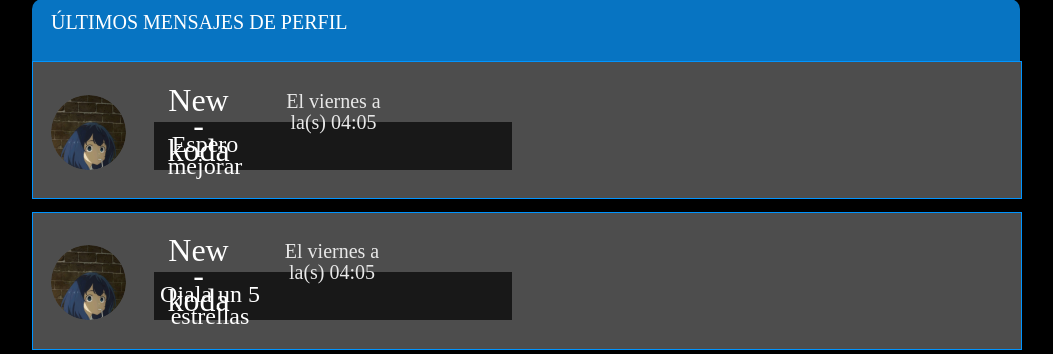
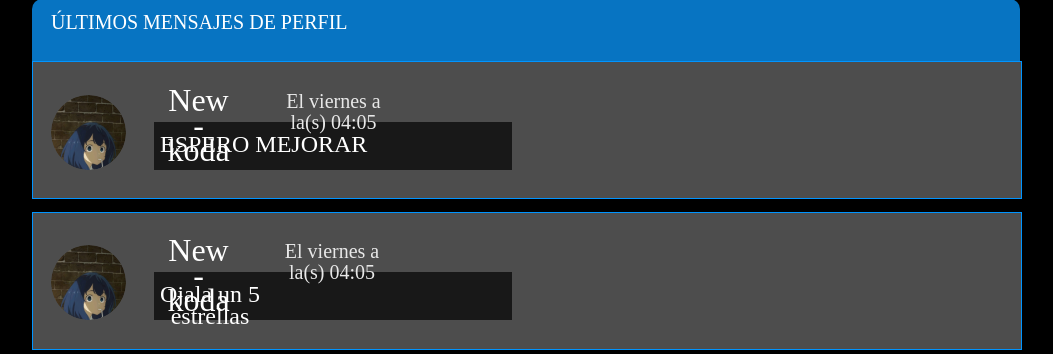
Before and after one commit to NewKoda/Trabajo, a PHP site: page /Novedades_con_login.html in a window 1280 px wide; the page is wider, and only the part inside the window is pictured. Shown: the part 1050-1404 px from the top of that part, without its empty margins (108-1161 px from the left). Run offline with PHP 8.4, Linux system fonts and the light colour scheme.

Commit message:
Cambio contenido

```diff
--- a/Main.css
+++ b/Main.css
@@ -354,3 +354,41 @@ line-height: 20px;
     word-wrap: break-word; /* Ajustar palabras largas si es necesario */
     white-space: nowrap; /* Mantener el texto en una sola línea */
 }
+
+
+.texto-new-koda {
+    width: 67px; /* Ancho del contenedor */
+    height: 25px; /* Altura del contenedor */
+    left: 1312px; /* Posición izquierda */
+    top: 676px; /* Posición superior */
+    position: absolute; /* Posicionamiento absoluto */
+    display: inline-flex; /* Mostrar en línea con flexbox */
+    justify-content: center; /* Centrar contenido horizontalmente */
+    align-items: center; /* Centrar contenido verticalmente */
+    text-align: center; /* Alinear texto al centro */
+    color: white; /* Color del texto */
+    font-size: 14px; /* Tamaño de la fuente */
+    font-family: 'Just Another Hand'; /* Fuente personalizada */
+    font-weight: 400; /* Peso de la fuente */
+    text-transform: uppercase; /* Transformar a mayúsculas */
+    line-height: 20px; /* Altura de línea */
+
+    word-wrap: break-word; /* Ajustar palabras largas si es necesario */
+}
+
+.texto-espero-mejorar {
+    width: 102px; /* Ancho del contenedor */
+    height: 24px; /* Altura del contenedor */
+    left: 268px; /* Posición izquierda */
+    top: 1184px; /* Posición superior */
+    position: absolute; /* Posicionamiento absoluto */
+    text-align: center; /* Alinear texto al centro */
+    color: white; /* Color del texto */
+    font-size: 24px; /* Tamaño de la fuente */
+    font-family: 'Just Another Hand'; /* Fuente personalizada */
+    font-weight: 400; /* Peso de la fuente */
+    text-transform: uppercase; /* Transformar a mayúsculas */
+    line-height: 20px; /* Altura de línea */
+    white-space: nowrap; /* Mantener el texto en una sola línea */
+    word-wrap: break-word; /* Ajustar palabras largas si es necesario */
+}
--- a/Novedades_con_login.html
+++ b/Novedades_con_login.html
@@ -103,9 +103,8 @@
 
     </div>
 
-    <div style="width: 67px; height: 25px; left: 1301px; top: 676px; position: absolute; justify-content: center; align-items: center; display: inline-flex">
-        <div style="width: 67px; height: 25px; text-align: center"><span style="color: white; font-size: 24px; font-family: Just Another Hand; font-weight: 400; text-transform: uppercase; line-height: 20px; word-wrap: break-word">n</span><span style="color: white; font-size: 24px; font-family: Just Another Hand; font-weight: 400; text-transform: lowercase; line-height: 20px; word-wrap: break-word">ew-koda</span></div>
-    </div>
+    <div class="texto-new-koda">new-koda</div>
+
     <img style="width: 75px; height: 75px; left: 159px; top: 557px; position: absolute; border-radius: 375px" src="imagenes/personaje_11.png" />
     <img style="width: 75px; height: 75px; left: 159px; top: 722px; position: absolute; border-radius: 375px" src="imagenes/personaje_11.png" />
     <img style="width: 75px; height: 75px; left: 159px; top: 866px; position: absolute; border-radius: 375px" src="imagenes/personaje_11.png" />
@@ -121,7 +120,8 @@
 
     <div style="width: 106px; height: 18px; left: 786px; top: 597px; position: absolute; color: white; font-size: 16px; font-family: Open Sans; font-weight: 700; text-transform: uppercase; line-height: 20px; word-wrap: break-word">VISITAS: 3</div>
     <div style="width: 358px; height: 48px; left: 262px; top: 1172px; position: absolute; background: #181818"></div>
-    <div style="width: 102px; height: 24px; left: 262px; top: 1184px; position: absolute; text-align: center"><span style="color: white; font-size: 24px; font-family: Just Another Hand; font-weight: 400; text-transform: uppercase; line-height: 20px; word-wrap: break-word">E</span><span style="color: white; font-size: 24px; font-family: Just Another Hand; font-weight: 400; text-transform: lowercase; line-height: 20px; word-wrap: break-word">SPERO MEJORAR</span></div>
+    <div class="texto-espero-mejorar">ESPERO MEJORAR</div>
+
     <div style="width: 106px; height: 24px; left: 265px; top: 1334px; position: absolute; text-align: center"><span style="color: white; font-size: 24px; font-family: Just Another Hand; font-weight: 400; text-transform: uppercase; line-height: 20px; word-wrap: break-word">O</span><span style="color: white; font-size: 24px; font-family: Just Another Hand; font-weight: 400; text-transform: lowercase; line-height: 20px; word-wrap: break-word">JALA UN 5 ESTRELLAS</span></div>
     <div style="left: 892px; top: 590px; position: absolute; justify-content: flex-start; align-items: center; gap: 9px; display: inline-flex">
         <div style="width: 32px; height: 32px; position: relative"></div>
```
